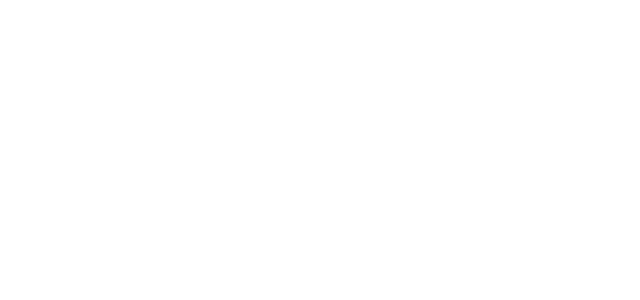
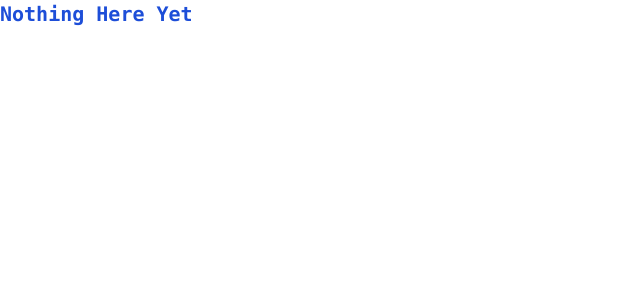
Before and after one commit to Peliah/p-anonymous, a React (Create React App) app: page / in a window 1280 px wide. Shown: the top 300 px of the page, without its empty margins (0-640 px from the left). Built offline with nearby package versions, Linux system fonts and the light colour scheme.

Commit message:
"commit lazy"

```diff
--- a/src/App.js
+++ b/src/App.js
@@ -1,8 +1,8 @@
 
 function App() {
   return (
-    <div className="App">
-
+    <div className="w-full h-full justify-center items-center text-blue-700 font-bold text-xl font-mono">
+      <p>Nothing Here Yet</p>
     </div>
   );
 }
```
